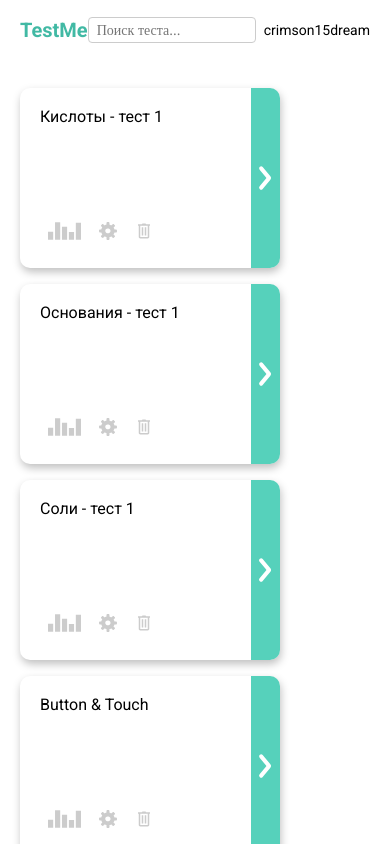
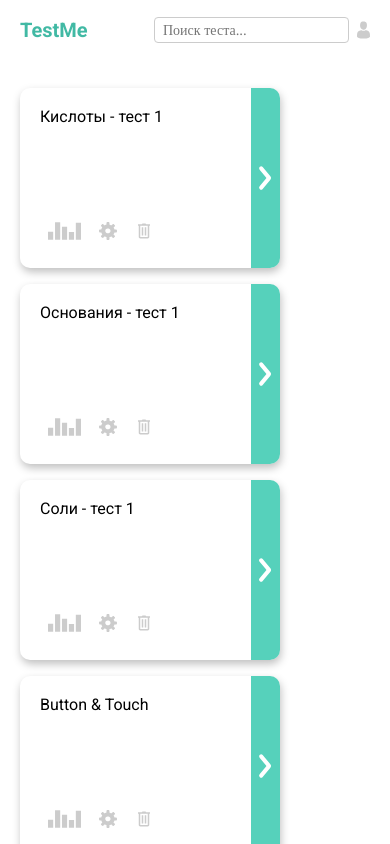
Before and after one commit to DoshSempai/study-platform, a React app: page /#/ in a window 390 px wide. Built offline with nearby package versions, Linux system fonts and the light colour scheme.

Commit message:
[search_test] Histogram

```diff
--- a/package.json
+++ b/package.json
@@ -47,6 +47,8 @@
   "dependencies": {
     "@babel/polyfill": "^7.6.0",
     "classnames": "^2.3.1",
+    "echarts": "^5.3.0",
+    "echarts-for-react": "^3.0.2",
     "gh-pages": "^3.2.3",
     "react": "^16.11.0",
     "react-contenteditable": "^3.3.6",
--- a/src/assets/svg.tsx
+++ b/src/assets/svg.tsx
@@ -192,3 +192,40 @@ l1 -860 -26 -20 c-14 -11 -69 -30 -123 -43 -159 -36 -266 -74 -364 -128 -109
 		</g>
 	</svg>
 );
+
+export const AvatarIcon = (): JSX.Element => (
+	<svg
+		version="1.0"
+		xmlns="http://www.w3.org/2000/svg"
+		width="13"
+		height="18"
+		viewBox="0 0 973.000000 1280.000000"
+		preserveAspectRatio="xMidYMid meet"
+	>
+		<g
+			transform="translate(0.000000,1280.000000) scale(0.100000,-0.100000)"
+			fill="#CCCCCC"
+			stroke="none"
+		>
+			<path
+				d="M4605 12794 c-503 -38 -801 -110 -1130 -274 -202 -101 -318 -183
+-470 -335 -134 -133 -206 -224 -297 -377 -278 -466 -418 -1162 -418 -2079 0
+-777 185 -1435 567 -2016 113 -173 222 -304 387 -468 373 -371 784 -590 1273
+-676 185 -33 511 -33 696 0 471 83 880 295 1244 645 525 505 861 1211 958
+2016 35 286 30 828 -11 1245 -63 646 -230 1148 -500 1513 -82 109 -282 305
+-394 385 -114 81 -376 213 -519 262 -197 67 -405 112 -651 140 -128 15 -621
+28 -735 19z"
+			/>
+			<path
+				d="M3310 6274 c-833 -164 -1370 -324 -1793 -535 -211 -105 -355 -195
+-509 -317 -362 -288 -614 -686 -763 -1202 -153 -531 -220 -1200 -241 -2415
+l-6 -360 31 -46 c222 -329 729 -666 1351 -897 720 -267 1539 -415 2680 -484
+273 -16 1339 -16 1610 0 1140 69 1962 218 2680 484 621 231 1130 569 1351 897
+l31 46 -6 350 c-15 827 -47 1352 -107 1775 -219 1539 -876 2175 -2680 2594
+-171 39 -399 87 -558 117 l-104 19 -84 -80 c-239 -227 -599 -383 -1013 -441
+-124 -18 -505 -18 -630 0 -410 56 -782 218 -1016 443 -45 43 -85 78 -90 77 -5
+0 -65 -12 -134 -25z"
+			/>
+		</g>
+	</svg>
+);
--- a/src/common.css
+++ b/src/common.css
@@ -29,8 +29,35 @@
 }
 
 .st-h2 {
-  margin-bottom: 10px;
   font-family: "Open Sans";
   font-size: 18px;
-  line-height: 22px;
 }
+
+.header-with-controls {
+  display: flex;
+  justify-content: space-between;
+  align-items: center;
+}
+
+.st-tabs {
+  display: flex;
+  justify-content: flex-end;
+  align-items: center;
+}
+
+.st-tab {
+  font-family: "Open Sans";
+  font-size: 15px;
+  padding: 8px;
+  cursor: pointer;
+
+  background-color: var(--stplatform-black-03);
+  border-bottom: 3px solid var(--stplatform-primary-30);
+}
+.st-tab:hover {
+  background-color: var(--stplatform-black-06);
+}
+
+.st-tab--active {
+  border-bottom-color: var(--stplatform-primary);
+}
--- a/src/view/components/header/Header.css
+++ b/src/view/components/header/Header.css
@@ -37,3 +37,18 @@
     line-height: 14px;
     color: var(--stplatform-black);
 }
+
+.header__avatar {
+    display: none;
+}
+
+@media screen and (max-width: 480px) {
+    .header__settings {
+        display: none;
+    }
+    .header__avatar {
+        display: flex;
+        justify-content: center;
+        align-items: center;
+    }
+}
--- a/src/view/components/header/Header.tsx
+++ b/src/view/components/header/Header.tsx
@@ -1,5 +1,6 @@
 import React from 'react';
 import { Link } from 'react-router-dom';
+import { AvatarIcon } from '../../../assets/svg';
 import { Input } from '../formparts/textinput/textinput';
 import './Header.css';
 
@@ -26,6 +27,9 @@ export const Header = ({ searchValue, setSearchValue }: IHeader): JSX.Element =>
 				</div>
 			)}
 			<div className="header__settings">crimson15dream</div>
+			<div className="header__avatar">
+				<AvatarIcon />
+			</div>
 		</div>
 	</div>
 );
--- /dev/null
+++ b/src/view/components/histogram/histogram.tsx
@@ -0,0 +1,32 @@
+import React from 'react';
+import ReactECharts from 'echarts-for-react';
+import './histogram.css';
+
+const option = {
+	xAxis: {
+		type: 'category',
+		name: 'Оценки',
+		data: ['2', '3', '4', '5'],
+	},
+	yAxis: {
+		type: 'value',
+		name: 'Количество учеников',
+	},
+	tooltip: {
+		trigger: 'axis',
+		axisPointer: {
+			type: 'shadow',
+		},
+	},
+	series: [
+		{
+			data: [1, 8, 14, 11],
+			type: 'bar',
+			color: '#56D1BB',
+		},
+	],
+};
+
+export const Histogram = (): JSX.Element => {
+	return <ReactECharts option={option} />;
+};
--- a/src/view/components/table/table.tsx
+++ b/src/view/components/table/table.tsx
@@ -1,5 +1,4 @@
-import React, { useState } from 'react';
-import cn from 'classnames';
+import React from 'react';
 import './table.css';
 
 const tableData = [
--- a/src/view/pages/statistics/statistics.tsx
+++ b/src/view/pages/statistics/statistics.tsx
@@ -1,13 +1,47 @@
-import React from 'react';
+import React, { useState } from 'react';
+import cn from 'classnames';
 import { Table } from '../../components/table/table';
 import { CommonLayout } from '../common/CommonLayout';
+import { Histogram } from '../../components/histogram/histogram';
+
+enum Tabs {
+	Table,
+	Hist,
+}
 
 export const Statistics = (): JSX.Element => {
+	const [activeTab, setActiveTab] = useState<Tabs>(Tabs.Table);
+
+	const handleTabClick = (data: Tabs): void => {
+		if (activeTab === data) return;
+		setActiveTab(data);
+	};
+
 	return (
 		<CommonLayout>
 			<div style={{ width: '100%' }}>
-				<div className="st-h2">Результаты</div>
-				<Table />
+				<div className="header-with-controls">
+					<div className="st-h2">Результаты</div>
+					<div className="st-tabs">
+						<div
+							className={cn('st-tab', {
+								'st-tab--active': activeTab === Tabs.Table,
+							})}
+							onClick={(): void => handleTabClick(Tabs.Table)}
+						>
+							Таблица
+						</div>
+						<div
+							className={cn('st-tab', {
+								'st-tab--active': activeTab === Tabs.Hist,
+							})}
+							onClick={(): void => handleTabClick(Tabs.Hist)}
+						>
+							Гистограмма
+						</div>
+					</div>
+				</div>
+				{activeTab === Tabs.Table ? <Table /> : <Histogram />}
 			</div>
 		</CommonLayout>
 	);
```
Also changed, not shown: src/view/components/histogram/histogram.css (added), 4 other files (tests, documents, lock files or other folders).
